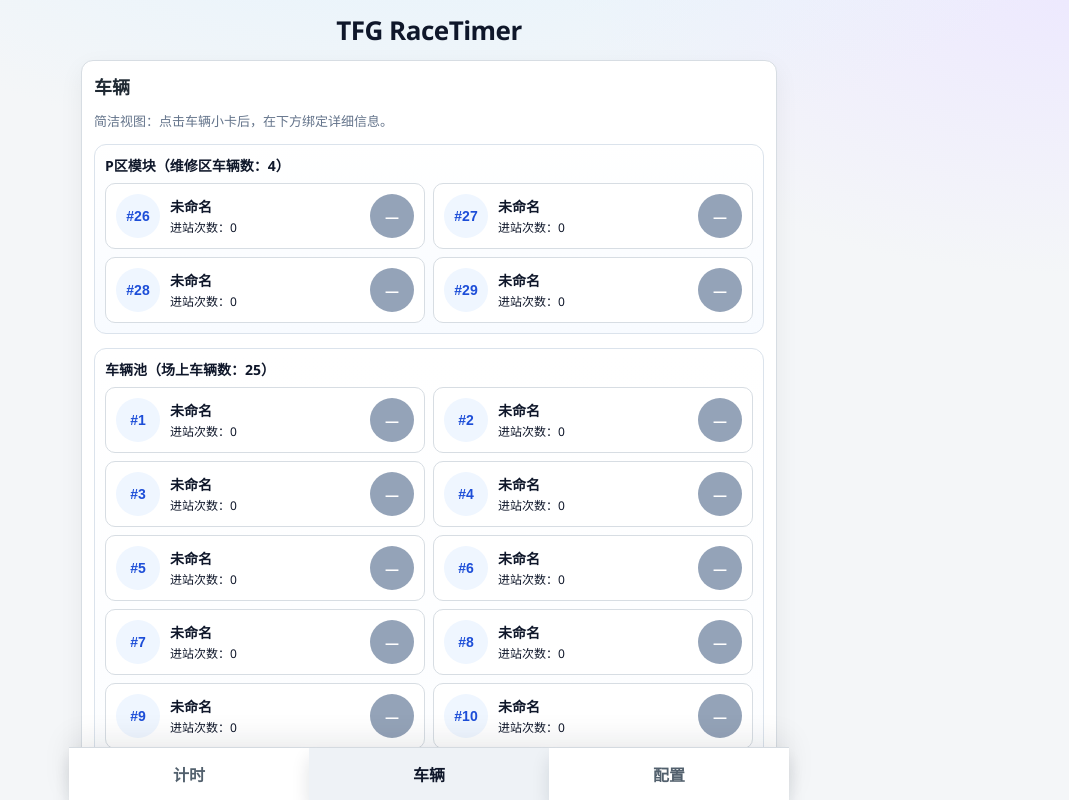
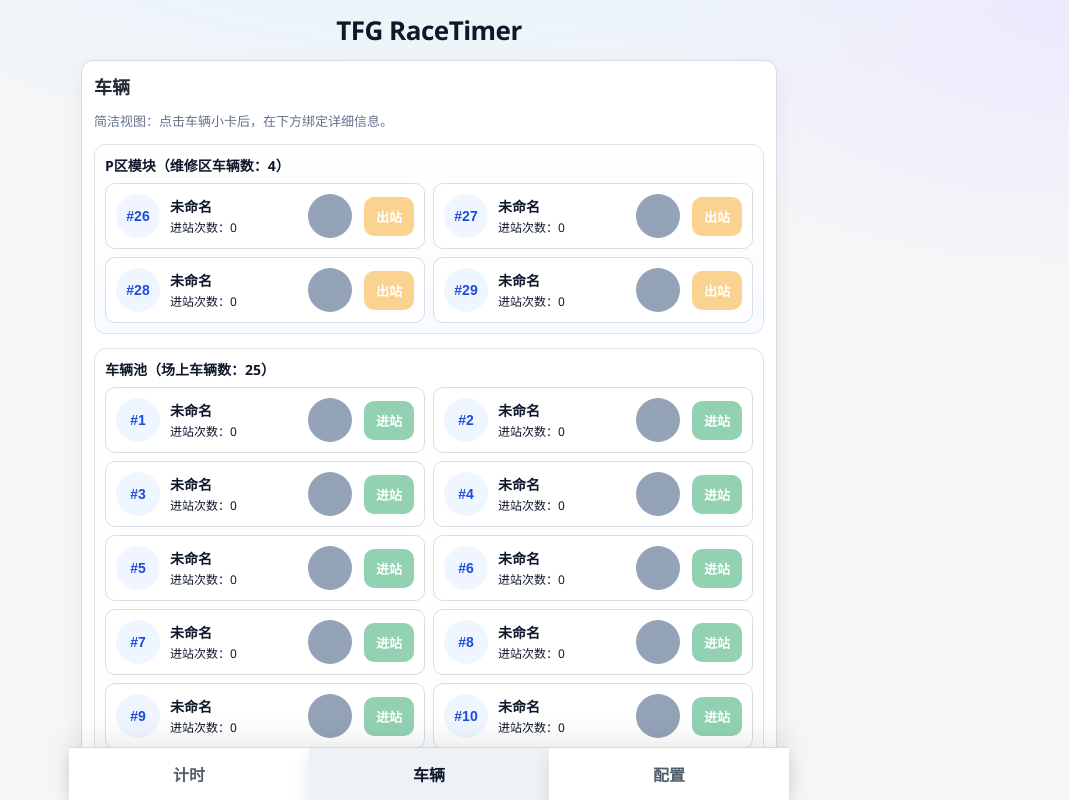
Before and after one commit to Wenuan7/racetimer, a React (Vite) app: page / in a window 1280 px wide. Both pictures are taken after a click on the button "车辆". Shown: the top 800 px of the page, without its empty margins (211-1280 px from the left). Built offline with nearby package versions, Linux system fonts and the light colour scheme.

Commit message:
增加进出站功能

```diff
--- a/src/App.tsx
+++ b/src/App.tsx
@@ -645,7 +645,9 @@ export default function App() {
   const [tab, setTab] = useState<'timing' | 'vehicles' | 'config'>('timing')
   const [managePanel, setManagePanel] = useState<'drivers' | 'events' | null>('drivers')
   const [vehicleTeamNames, setVehicleTeamNames] = useState<Record<string, string>>({})
+  const [vehiclePitCounts, setVehiclePitCounts] = useState<Record<string, number>>({})
   const [vehicleMarks, setVehicleMarks] = useState<Record<string, '' | '快' | '慢'>>({})
+  const [pitWaitQueue, setPitWaitQueue] = useState<{ teamName: string; pitCount: number }[]>([])
   const [selectedVehicle, setSelectedVehicle] = useState<{ carNo: number; zoneLabel: string } | null>(null)
   const [now, setNow] = useState(Date.now())
 
@@ -1000,7 +1002,25 @@ export default function App() {
   const getVehicleKey = (carNo: number) => `${selectedEvent.id}-${carNo}`
   const getVehicleTeamName = (carNo: number) => vehicleTeamNames[getVehicleKey(carNo)] ?? ''
   const getVehicleMark = (carNo: number) => vehicleMarks[getVehicleKey(carNo)] ?? ''
-  const getVehiclePitCount = (_carNo: number) => 0
+  const getVehiclePitCount = (carNo: number) => vehiclePitCounts[getVehicleKey(carNo)] ?? 0
+
+  const onVehicleInPit = (carNo: number) => {
+    const key = getVehicleKey(carNo)
+    const teamName = getVehicleTeamName(carNo)
+    const nextPitCount = getVehiclePitCount(carNo) + 1
+    setPitWaitQueue((prev) => [...prev, { teamName, pitCount: nextPitCount }])
+    setVehicleTeamNames((prev) => ({ ...prev, [key]: '' }))
+    setVehiclePitCounts((prev) => ({ ...prev, [key]: 0 }))
+  }
+
+  const onVehicleOutPit = (carNo: number) => {
+    if (pitWaitQueue.length === 0) return
+    const key = getVehicleKey(carNo)
+    const first = pitWaitQueue[0]
+    setPitWaitQueue((prev) => prev.slice(1))
+    setVehicleTeamNames((prev) => ({ ...prev, [key]: first.teamName }))
+    setVehiclePitCounts((prev) => ({ ...prev, [key]: first.pitCount }))
+  }
 
   const canStart = state.activeStintStartTime === null && !pitIsActive && raceDrivers.length > 0
   const canEnd = state.activeStintStartTime !== null && !pitIsActive
@@ -1032,6 +1052,9 @@ export default function App() {
     const key = getVehicleKey(carNo)
     const mark = getVehicleMark(carNo)
     const teamName = getVehicleTeamName(carNo)
+    const isPool = zoneLabel === '车辆池'
+    const canInPit = isPool && (teamName.trim().length > 0 || getVehiclePitCount(carNo) > 0)
+    const canOutPit = !isPool && pitWaitQueue.length > 0
     return (
       <article key={key} className="vehicle-mini">
         <button type="button" className="vehicle-mini-no" onClick={() => setSelectedVehicle({ carNo, zoneLabel })}>
@@ -1041,7 +1064,15 @@ export default function App() {
           <span className="vehicle-mini-team">{teamName || '未命名'}</span>
           <span>进站次数：{getVehiclePitCount(carNo)}</span>
         </div>
-        <div className={`vehicle-mini-state ${mark === '快' ? 'fast' : mark === '慢' ? 'slow' : 'idle'}`}>{mark || '—'}</div>
+        <div className={`vehicle-mini-state ${mark === '快' ? 'fast' : mark === '慢' ? 'slow' : 'idle'}`}>{mark || ''}</div>
+        <button
+          type="button"
+          className={isPool ? 'vehicle-action-btn in' : 'vehicle-action-btn out'}
+          disabled={isPool ? !canInPit : !canOutPit}
+          onClick={() => (isPool ? onVehicleInPit(carNo) : onVehicleOutPit(carNo))}
+        >
+          {isPool ? '进站' : '出站'}
+        </button>
       </article>
     )
   }
@@ -1340,6 +1371,23 @@ export default function App() {
                 <div className="vehicle-block-head">车辆池（场上车辆数：{selectedEvent.teamCount}）</div>
                 <div className="vehicle-grid">
                   {poolCars.map((carNo) => renderVehicleCard(carNo, '车辆池'))}
+                </div>
+              </div>
+
+              <div className="vehicle-block">
+                <div className="vehicle-block-head">等待区（先进先出）</div>
+                <div className="waiting-list">
+                  {pitWaitQueue.length === 0 ? (
+                    <p className="hint">当前无等待出站车辆</p>
+                  ) : (
+                    pitWaitQueue.map((item, idx) => (
+                      <div key={`wait-${idx}`} className="waiting-item">
+                        <span>#{idx + 1}</span>
+                        <span>{item.teamName || '未命名'}</span>
+                        <span>进站次数：{item.pitCount}</span>
+                      </div>
+                    ))
+                  )}
                 </div>
               </div>
             </section>
--- a/src/index.css
+++ b/src/index.css
@@ -460,6 +460,7 @@ button:disabled {
   font-weight: 900;
   color: #fff;
   flex-shrink: 0;
+  margin-right: 2px;
 }
 
 .vehicle-mini-state.idle {
@@ -472,6 +473,45 @@ button:disabled {
 
 .vehicle-mini-state.slow {
   background: #2563eb;
+}
+
+.vehicle-action-btn {
+  border: none;
+  border-radius: 10px;
+  padding: 10px 12px;
+  font-size: 13px;
+  font-weight: 800;
+  color: #fff;
+  box-shadow: none;
+}
+
+.vehicle-action-btn.in {
+  background: #0f9d58;
+}
+
+.vehicle-action-btn.out {
+  background: #f59e0b;
+}
+
+.vehicle-action-btn:disabled {
+  opacity: 0.45;
+}
+
+.waiting-list {
+  display: grid;
+  gap: 8px;
+}
+
+.waiting-item {
+  border: 1px solid #d7dde3;
+  border-radius: 10px;
+  background: #fff;
+  padding: 8px 10px;
+  display: grid;
+  grid-template-columns: 44px 1fr auto;
+  gap: 8px;
+  align-items: center;
+  font-size: 13px;
 }
 
 .vehicle-modal-mask {
```
